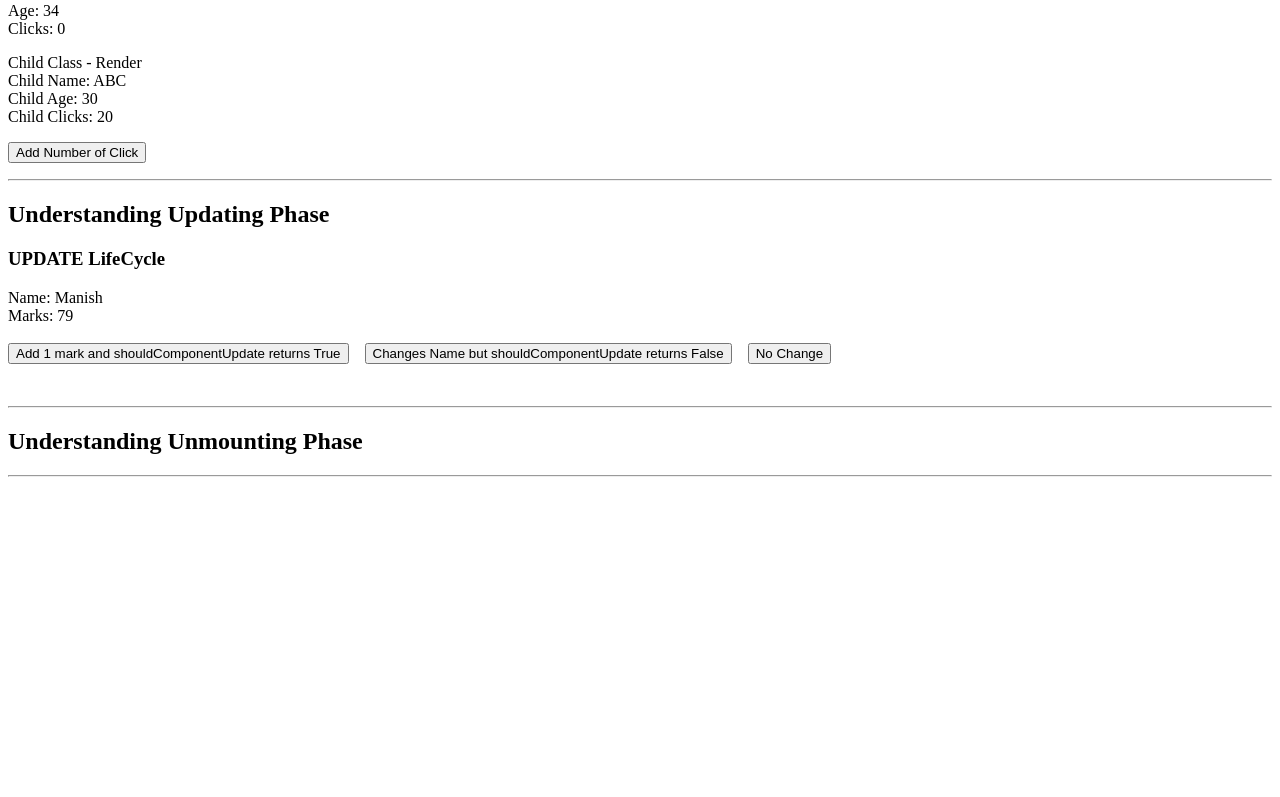
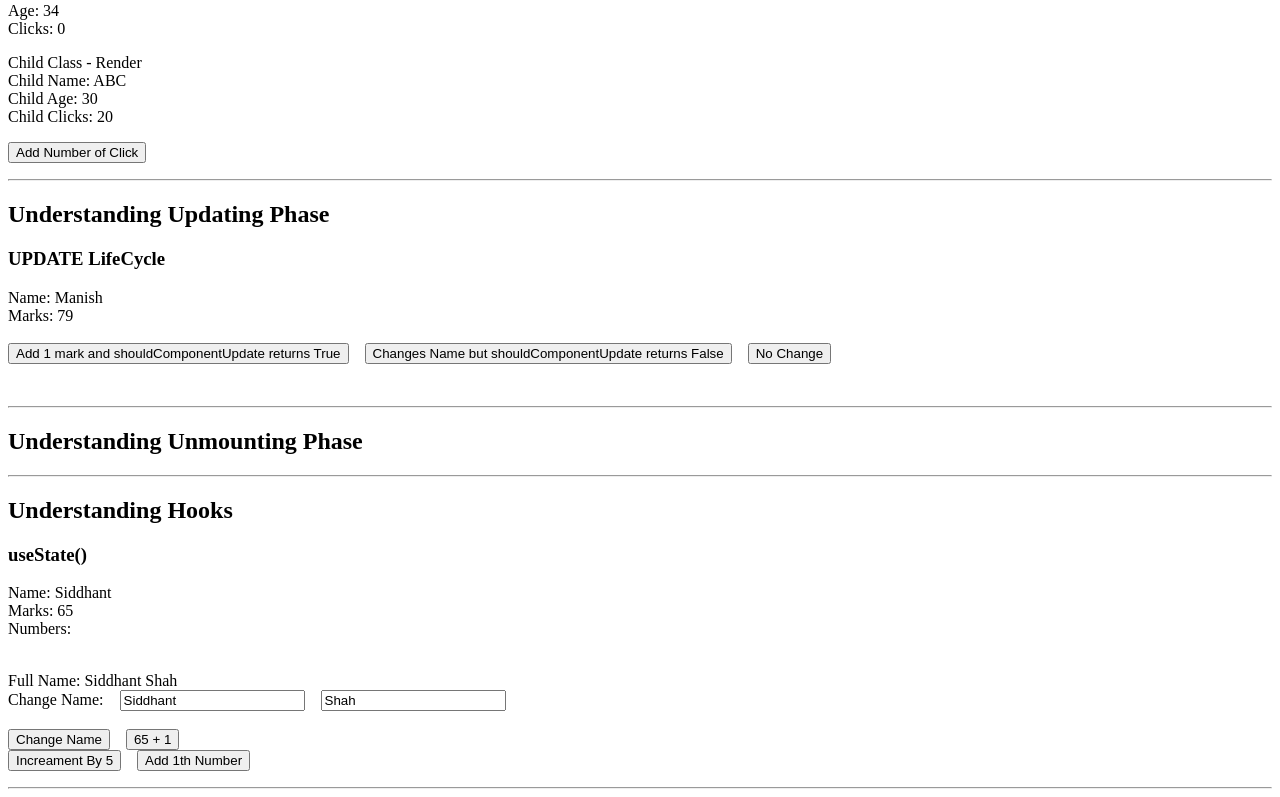
Before and after one commit to geekysid/React-Basics, a React (Create React App) app: page / in a window 1280 px wide. Shown: the part 1239-2036 px from the top of the page. Before the commit the page ends 1724 px from the top, so only its background shows below. Built offline with nearby package versions, Linux system fonts and the light colour scheme.

Commit message:
React Basics - Hooks

```diff
--- a/public/index.html
+++ b/public/index.html
@@ -46,5 +46,8 @@
     <h2>Understanding Unmounting Phase</h2>
     <div id="unmount_div"></div>
     <hr />
+    <h2>Understanding Hooks</h2>
+    <div id="hooks_div"></div>
+    <hr />
   </body>
 </html>
--- /dev/null
+++ b/src/UnderstandingHooks.js
@@ -0,0 +1,148 @@
+/*
+Hooks are used to have class like state in functional components. We can't use Hooks inside a class.
+We use hooks for follwoing reason -
+    a) It avoids all confussion with 'this' keyword
+    b) We need to bind event handlers in the class components
+    b) It allows us to reuse stateful login between different component
+    c) Hooks organisez login inside a component into reuseable isolated units
+
+Hooks are only called at the Top-Level and not inside loops, conditionals or nested functions
+
+useState(): This is a Hook methofd that allows us to add react state in the functional components. This method is called inside function to add local state to the functional component. This method returns 2 obhect, current state and the function that let's us to update the state. This state is preserved between re-render. We can use useState() as manytime as we want to create as many state as we need.
+    import React, {useState} from "react";
+    const nameStateVariable = useState("Siddhant");
+    const stateVariable = nameStateVariable[0];
+    const stateFunction= nameStateVariable[1];
+    OR
+    import React, {useState} from "react";
+    const [stateVariable, stateFunction] = useState("Siddhant");
+
+Accessing State: Unlike class component, in functioanl component we can directly call or use state variable using its name without using 'this.state'.
+    import React, {useState} from "react";
+    function App(){
+         cont [name, setName] = useState("Siddhant")
+           return(
+           <h1>My name is {name}<h1>
+         )
+    }
+Updating State: setStateVariable("NewValue")
+    setName("Siddhant Shah")
+
+useEffectHooks(function, array): We use this function to performs side-effects actions like Data fetching, API Call, setting up a subscription, manuallu changing DOM in react component etc. This fucntion is basically combination of componentDidMount(), componentDidUpdate() and componentWillUnmount() in lifecycle method. We can use this method as many time as we want. useEffect run after every render, 1st render and all subsequent update
+The 1st argument passed in the useEffect is the function which is called once component is rendered.
+The 2nd argument is optional and is the array of values on which the effect depends on.
+    import React, {useEffect} from "react"
+    function App(){
+        return (
+            <h1></h1>
+        )
+    }
+
+*/
+
+import React, {useState, useEffect} from "react";
+
+function HookExample(){
+    console.log("------------------------------")
+    console.log("HookExample Called")
+
+    // creating couple of states
+    const [name, setName] = useState("Siddhant");
+    const [marks, setMarks] = useState(65);
+    //object state
+    const [fullName, setFullName] = useState({fname: "Siddhant", lname: "Shah"})
+    //  array state
+    const [numbers, setNumbers] = useState([])
+
+    // event handler to change value of name state
+    const btnClick_changeName = () => {
+        console.log("btnClick_changeName Called")
+        setName("Manish")
+    }
+
+    // event handler to change value of marks state
+    const btnClick_changeMarks = () => {
+        console.log("btnClick_changeMarks Called")
+        setMarks(marks+1)
+    }
+
+    // understaing how to use prevState of a hook
+    const incrementFive = () => {
+        console.log("incrementFive Called")
+        for(let i=0; i<2; i++){
+            console.log(marks, i)
+
+            // // for every iteration, this statement uses on value of state marks (65) and so  we get 66 after 5 iteration instead of 70.
+            // setMarks(marks+1)
+
+            // To overcome this we use an arrow function which takes previous value of the state and returns previous state value+1 for every iteration.
+            setMarks((preMarks) => {
+                console.log(preMarks);
+                return preMarks+1});
+        }
+    }
+
+    // We use spread operator in order to change state of an object. This is because functional state dosen't automatically merge and update the objects. So when we change fname, lname property is removed from the object and when we update lname property, fname is removed from object. This is where spread operator becomes handy.
+    const fnameChange = (e) =>{
+        setFullName({...fullName, fname: e.target.value});  // need to use spread operator for object.
+        setName(e.target.value)     // no need ot use spread operator nor non-object state.
+    }
+
+    // We use spread operator in order to change state of an object. This is because functional state dosen't automatically merge and update the objects. So when we change fname, lname property is removed from the object and when we update lname property, fname is removed from object. This is where spread operator becomes handy.
+    const lnameChange = e => {
+        setFullName({...fullName, lname:e.target.value})    // need to use spread operator for object.
+    }
+
+    // Using spread operator to change value of an array state
+    const addNumber = () => {
+        setNumbers([
+            ...numbers,
+            {
+                id: numbers.length,
+                value: Math.floor(Math.random()*10) + 1
+            }
+        ])
+        console.log(numbers[numbers.length-1])
+    }
+
+    // useEffect() used to change title and calling useEffect only when there is change in state of name or marks
+    useEffect( () => {
+        console.log("This useEffect Called after initial render and whenere there is chnage is state of 'name' and 'marks'")
+        document.title = `${name} got ${marks}`
+    }, [marks, name])
+
+    // When we pass an empty array as 2nd parameter then the useEffect functions doesn't depend on any state and is executed only once after initial render
+    useEffect(() => {
+        console.log("This Effect Method is called only once")
+    }, [])
+
+    return (
+        <>
+            <h3>useState()</h3>
+            <p>
+                Name: {name}<br />
+                Marks: {marks}<br />
+                Numbers:
+                <ul>
+                    {numbers.map(number => (
+                        <li key={number.id}>{number.value}</li>
+                    ))}
+                </ul>
+                <br />
+                Full Name: {fullName.fname} {fullName.lname}
+                <form>
+                    Change Name:&emsp;
+                    <input type="text" onChange={fnameChange} value={fullName.fname} />&emsp;
+                    <input text="text" onChange={lnameChange} value={fullName.lname} />
+                </form>
+                <br />
+                <button onClick={btnClick_changeName}>Change Name</button>&emsp;
+                <button onClick={btnClick_changeMarks}>{marks} + 1</button><br />
+                <button onClick={incrementFive}>Increament By 5</button>&emsp;
+                <button onClick={addNumber}>Add {numbers.length+1}th Number</button>
+            </p>
+        </>
+    );
+}
+
+export default HookExample
```
Also changed, not shown: src/index.js (+9 -5 lines).
